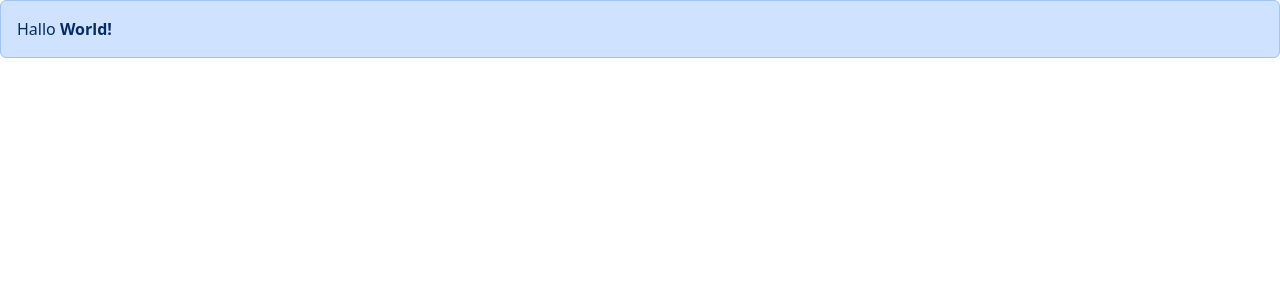
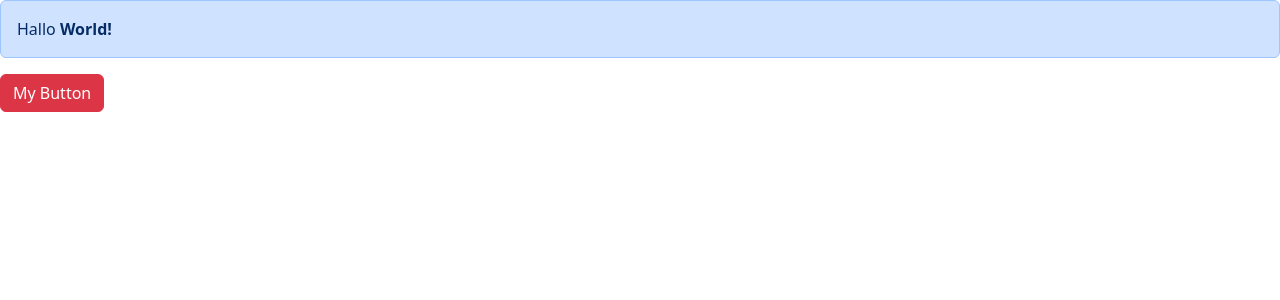
Before and after one commit to Scientific-Research/react-app-Mo-Ha, a React (Vite) app: page / in a window 1280 px wide. Shown: the top 300 px of the page. Built offline with nearby package versions, Linux system fonts and the light colour scheme.

Commit message:
showing, how to change the color

```diff
--- /dev/null
+++ b/src/App.css
@@ -0,0 +1,3 @@
+button {
+	margin: 1rem;
+}
--- a/src/App.tsx
+++ b/src/App.tsx
@@ -1,20 +1,56 @@
 // import Message from './Message';
+import { useState } from 'react';
 import Alert from './components/Alert';
 import ListGroup from './components/ListGroup';
+import Button from './components/button';
+import button from './components/button';
 
 const App = () => {
+	// const [selectedColor, setSelectedColor] = useState('secondary');
+	const handleClick = () => {
+		// const children = 'Hallo';
+		console.log('Clicked!');
+		// <button color="danger"></button>;
+		// <button Color="success" />;
+		// setSelectedColor(color);
+		// color = 'primary';
+		// onClick = { hallo };
+		// <p>Hallo</p>;
+		// console.log('Hallo');
+		// return text = 'Hallo World';
+		// <Alert text="Hallo World!" />
+		// children = 'hallo';
+	};
+
 	// const items = ['New York', 'San Francisco', 'Tokyo', 'London', 'Paris'];
 
 	// const handleSelectItem = (city: string) => {
 	// 	console.log(city);
 	// };
 	return (
-		<div>
-			{/* <Alert text="Hallo World!" /> */}
+		<>
 			<Alert>
 				Hallo <b> World! </b>
 			</Alert>
-		</div>
+
+			{/* <Alert text="Hallo World!" /> */}
+			<div>
+				{/* <button
+					// onClick={() => handleClick()}
+					type="button"
+					className="btn btn-primary"
+				>
+					Primary
+				</button> */}
+
+				{/* <Button text="Hello World" /> */}
+				{/* <button onClick={() => (text = 'Hallo World')}>Hallo</button> */}
+				<Button Color="danger" onClick={() => handleClick()}>
+					{/* <b>Hallo</b> */}
+					My Button
+				</Button>
+			</div>
+		</>
 		// <p>
 		// 	{/* <Message /> */}
 		// 	<ListGroup
--- /dev/null
+++ b/src/components/button.tsx
@@ -0,0 +1,16 @@
+import React, { ReactNode } from 'react';
+
+interface IProps {
+	children: string;
+	Color?: 'primary' | 'secondary' | 'danger' | 'success';
+	onClick: () => void;
+}
+const button = ({ children, onClick, Color = 'primary' }: IProps) => {
+	return (
+		<button type="button" className={'btn btn-' + Color} onClick={onClick}>
+			{children}
+		</button>
+	);
+};
+
+export default button;
```
